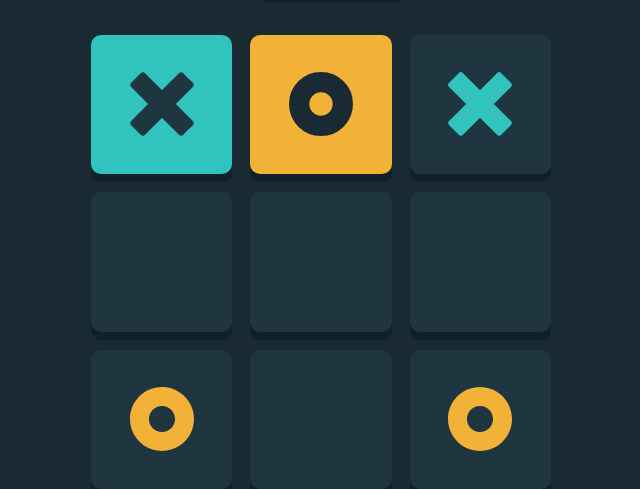
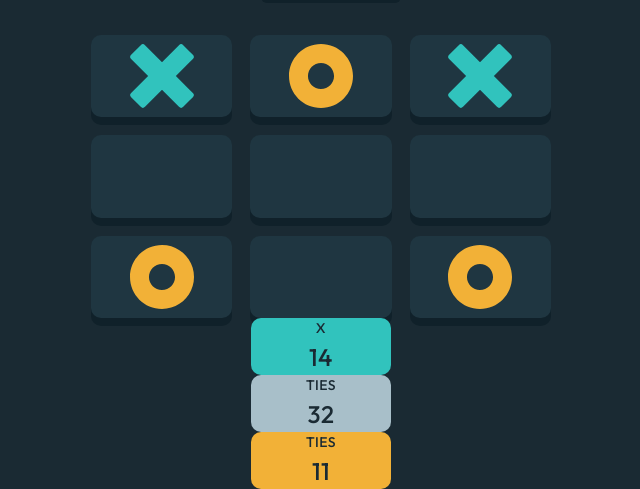
Before and after one commit to zedchamaa/tic-tac-toe, a plain HTML site: page index.html in a window 1280 px wide. Shown: the part 331-820 px from the top of the page, without its empty margins (319-959 px from the left). Drawn offline with Linux system fonts and the light colour scheme.

Commit message:
Update icons component and style

```diff
--- a/css/style.css
+++ b/css/style.css
@@ -312,8 +312,48 @@ h4 {
   }
 }
 
+/* Icons */
 
+.icon {
+  align-items: center;
+  border-radius: 10px;
+  display: flex;
+  flex-direction: column;
+  font-size: 1.2rem;
+  height: 6.4rem;
+  justify-content: center;
+  width: 9.6rem;
+}
 
+.score {
+  font-size: 2rem;
+}
+
+.icon--xmark {
+  background-color: var(--color-x-primary);
+  color: var(--color-background-primary);
+}
+
+.icon--ties {
+  background-color: var(--color-accent-primary);
+  color: var(--color-background-primary);
+}
+
+.icon--omark {
+  background-color: var(--color-o-primary);
+  color: var(--color-background-primary);
+}
+
+@media screen and (min-width: 1024px) {
+  .icon {
+    font-size: 1.4rem;
+    height: 7.2rem;
+    width: 14rem;
+  }
+  .score {
+    font-size: 2.4rem;
+  }
+}
 
 
 /* Miscellaneous */
--- a/index.html
+++ b/index.html
@@ -48,11 +48,11 @@
         </div>
       </div>
       <div class="board">
-        <div class="box__X-winner" id="0">
-          <div class="box__X-mark-winner"></div>
+        <div class="box" id="0">
+          <div class="box__X-mark"></div>
         </div>
-        <div class="box__O-winner" id="1">
-          <div class="box__O-mark-winner"></div>
+        <div class="box" id="1">
+          <div class="box__O-mark"></div>
         </div>
         <div class="box" id="2">
           <div class="box__X-mark"></div>
@@ -76,6 +76,18 @@
           <div class="box__O-mark"></div>
         </div>
       </div>
+      <div class="icon icon--xmark">
+        <div>X</div>
+        <div class="score">14</div>
+      </div>
+      <div class="icon icon--ties">
+        <div>TIES</div>
+        <div class="score">32</div>
+      </div>
+      <div class="icon icon--omark">
+        <div>TIES</div>
+        <div class="score">11</div>
+      </div>
 
       <!-- TODO: delete the code below when no longer needed -->
       <!-- <h1 id="turn"></h1>
```
Also changed, not shown: components/icons.html (+12 -0 lines), components/buttons.html (deleted).
